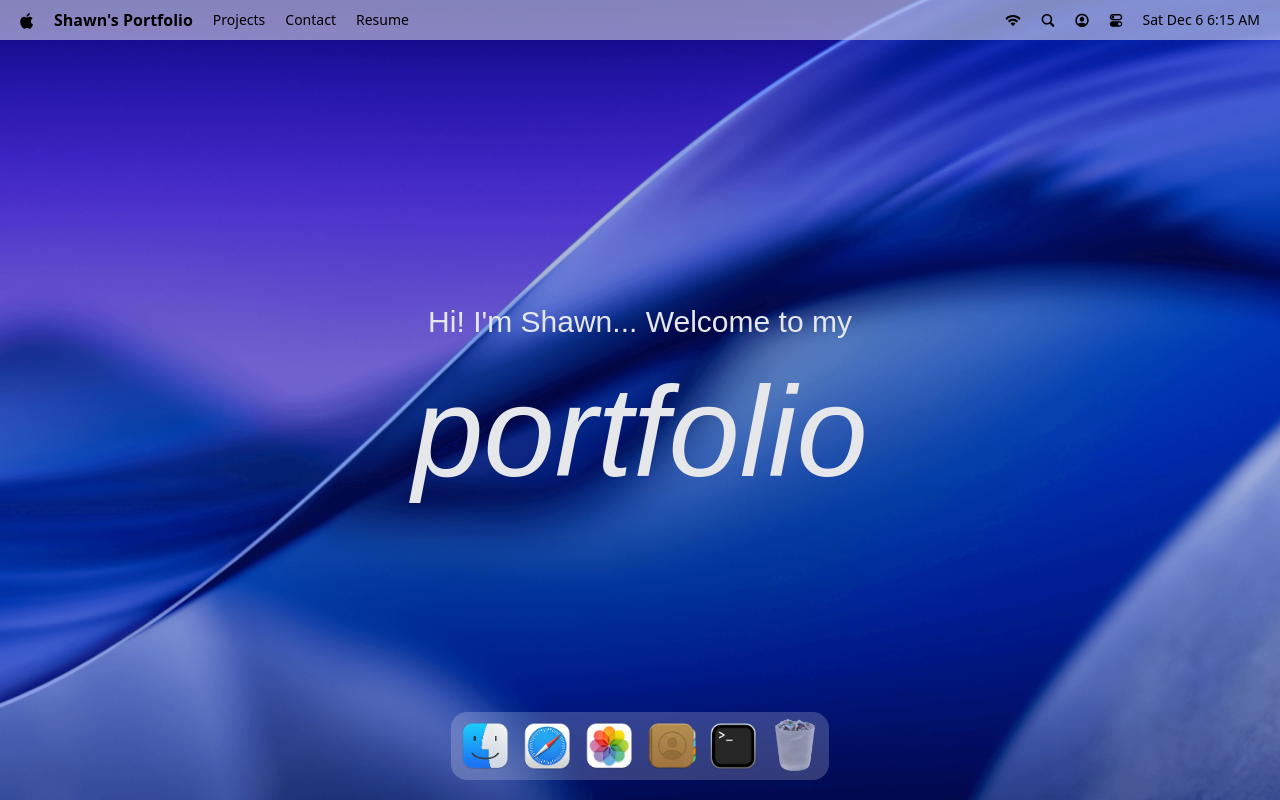
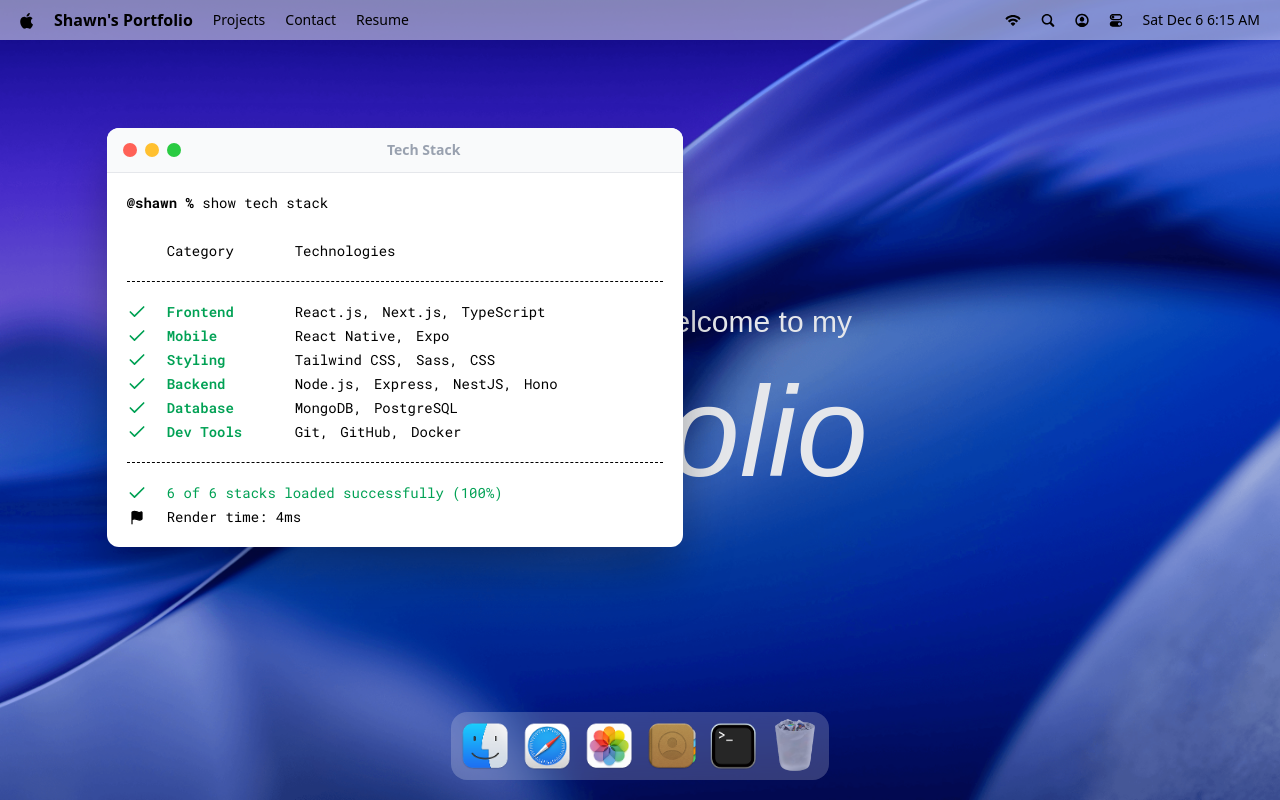
Before and after one commit to Jackal73/portfolio-ios-ui, a React (Vite) app: page / in a window 1280 px wide. Both pictures are taken after a click on the button 733 px from the left and 746 px from the top of the page. Built offline with nearby package versions, Linux system fonts and the light colour scheme; a web font is replaced by a local one.

Commit message:
:sparkles: Implement a `hoc` for managing window states and add the first window - `terminal`

```diff
--- a/src/App.jsx
+++ b/src/App.jsx
@@ -1,4 +1,10 @@
+import gsap from "gsap";
+import { Draggable } from "gsap/Draggable";
+
 import { Navbar, Welcome, Dock } from "#components";
+import { Terminal } from "#windows";
+
+gsap.registerPlugin(Draggable);
 
 const App = () => {
   return (
@@ -6,6 +12,8 @@
       <Navbar />
       <Welcome />
       <Dock />
+
+      <Terminal />
     </main>
   );
 };
--- /dev/null
+++ b/src/components/WindowControls.jsx
@@ -0,0 +1,15 @@
+import useWindowStore from "#store/window.js";
+
+const WindowControls = ({ target }) => {
+  const { closeWindow } = useWindowStore();
+
+  return (
+    <div id="window-controls">
+      <div className="close" onClick={() => closeWindow(target)} />
+      <div className="minimize" onClick={closeWindow} />
+      <div className="maximize" onClick={closeWindow} />
+    </div>
+  );
+};
+
+export default WindowControls;
--- a/src/components/index.js
+++ b/src/components/index.js
@@ -1,5 +1,6 @@
 import Navbar from "#components/Navbar.jsx";
 import Welcome from "#components/Welcome.jsx";
 import Dock from "#components/Dock.jsx";
+import WindowControls from "#components/WindowControls.jsx";
 
-export { Navbar, Welcome, Dock };
+export { Navbar, Welcome, Dock, WindowControls };
--- /dev/null
+++ b/src/hoc/WindowWrapper.jsx
@@ -0,0 +1,55 @@
+import useWindowStore from "#store/window.js";
+import { useGSAP } from "@gsap/react";
+import gsap from "gsap";
+import { Draggable } from "gsap/Draggable";
+import { useLayoutEffect, useRef } from "react";
+
+const WindowWrapper = (Component, windowKey) => {
+  const Wrapped = (props) => {
+    const { focusWindow, windows } = useWindowStore();
+    const { isOpen, zIndex } = windows[windowKey];
+    const ref = useRef(null);
+
+    useGSAP(() => {
+      const el = ref.current;
+      if (!el || !isOpen) return;
+
+      el.style.display = "block";
+
+      gsap.fromTo(
+        el,
+        { scale: 0.8, opacity: 0, y: 40 },
+        { scale: 1, opacity: 1, y: 0, duration: 0.2, ease: "power3.out" }
+      );
+    }, [isOpen]);
+
+    useGSAP(() => {
+      const el = ref.current;
+      if (!el) return;
+
+      const [instance] = Draggable.create(el, {
+        onPress: () => focusWindow(windowKey),
+      });
+
+      return () => instance.kill();
+    }, []);
+
+    useLayoutEffect(() => {
+      const el = ref.current;
+      if (!el) return;
+      el.style.display = isOpen ? "block" : "none";
+    }, [isOpen]);
+
+    return (
+      <section id={windowKey} ref={ref} style={{ zIndex }} className="absolute">
+        <Component {...props} />
+      </section>
+    );
+  };
+
+  Wrapped.displayName = `WindowWrapper(${Component.displayName || Component.name || "Component"}`;
+
+  return Wrapped;
+};
+
+export default WindowWrapper;
--- /dev/null
+++ b/src/windows/Terminal.jsx
@@ -0,0 +1,54 @@
+import { WindowControls } from "#components";
+import { techStack } from "#constants";
+import WindowWrapper from "#hoc/WindowWrapper";
+import { Check, Flag } from "lucide-react";
+
+const Terminal = () => {
+  return (
+    <>
+      <div id="window-header">
+        <WindowControls target="terminal" />
+        <h2 className="">Tech Stack</h2>
+      </div>
+      <div className="techstack">
+        <p className="">
+          <span className="font-bold">@shawn % </span>
+          show tech stack
+        </p>
+        <div className="label">
+          <p className="w-32">Category</p>
+          <p className="">Technologies</p>
+        </div>
+        <ul className="content">
+          {techStack.map(({ category, items }) => (
+            <li key={category} className="flex items-center">
+              <Check className="check" size={20} />
+              <h3 className="">{category}</h3>
+              <ul className="">
+                {items.map((item, i) => (
+                  <li key={i} className="">
+                    {item}
+                    {i < items.length - 1 ? "," : ""}
+                  </li>
+                ))}
+              </ul>
+            </li>
+          ))}
+        </ul>
+        <div className="footnote">
+          <p className="">
+            <Check size={20} /> 6 of 6 stacks loaded successfully (100%)
+          </p>
+          <p className="text-black">
+            <Flag size={15} fill="black" />
+            Render time: 4ms
+          </p>
+        </div>
+      </div>
+    </>
+  );
+};
+
+const TerminalWindow = WindowWrapper(Terminal, "terminal");
+
+export default TerminalWindow;
--- /dev/null
+++ b/src/windows/index.js
@@ -0,0 +1,3 @@
+import Terminal from "#windows/Terminal.jsx";
+
+export { Terminal };
```
